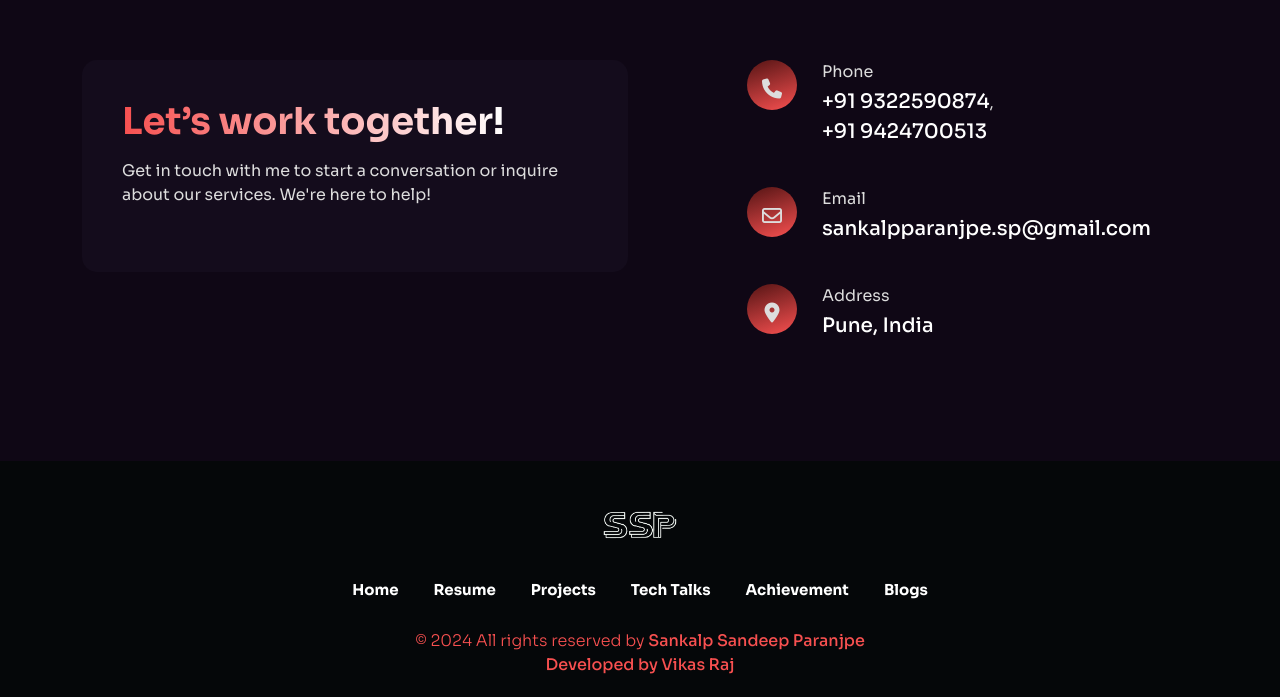
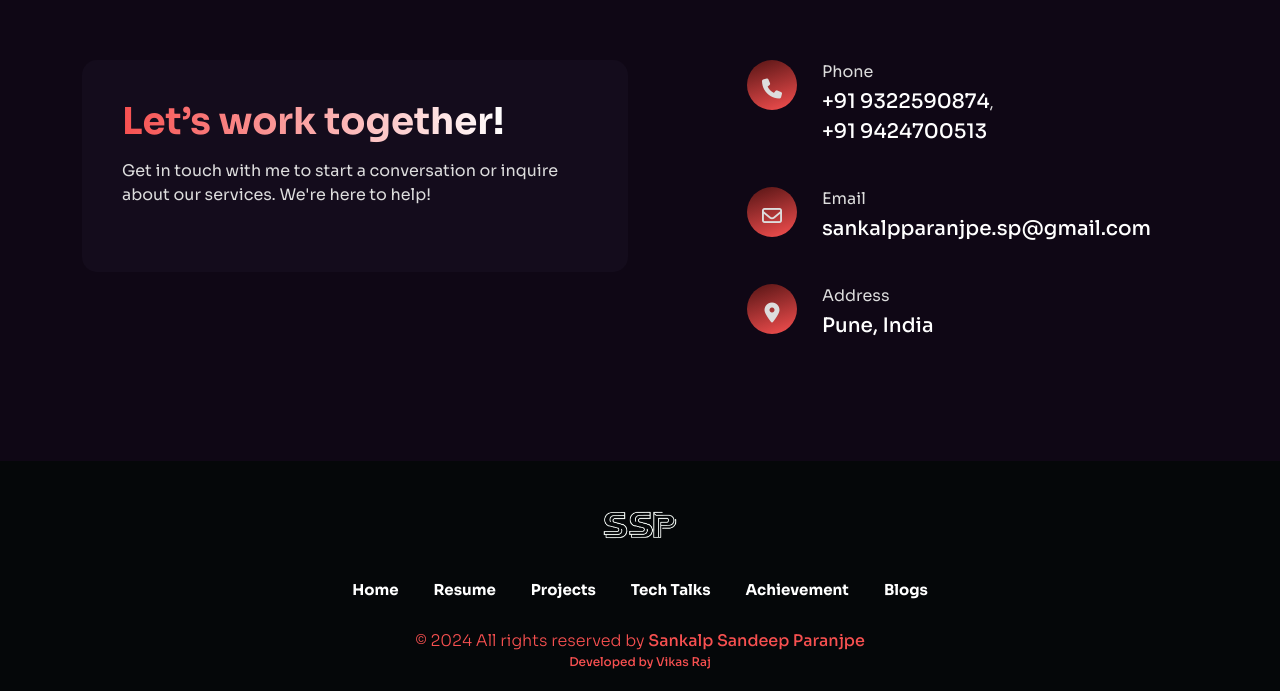
Before and after one commit to sankalpsp07/Portfolio-Website-2024, a plain HTML site: page index.html in a window 1280 px wide. Shown: the part 6587-7284 px from the top of the page. Drawn offline with Linux system fonts and the light colour scheme; animation ran at ten frames a second; a script that the page names is missing.

Commit message:
files updated

```diff
--- a/assets/css/main.css
+++ b/assets/css/main.css
@@ -3452,3 +3452,7 @@ body.absolute_header .breadcrumb_area {
 .phr-20 {
 	padding: 0 20px;
 }
+
+.auther{
+	font-size: 12px;
+}
```
